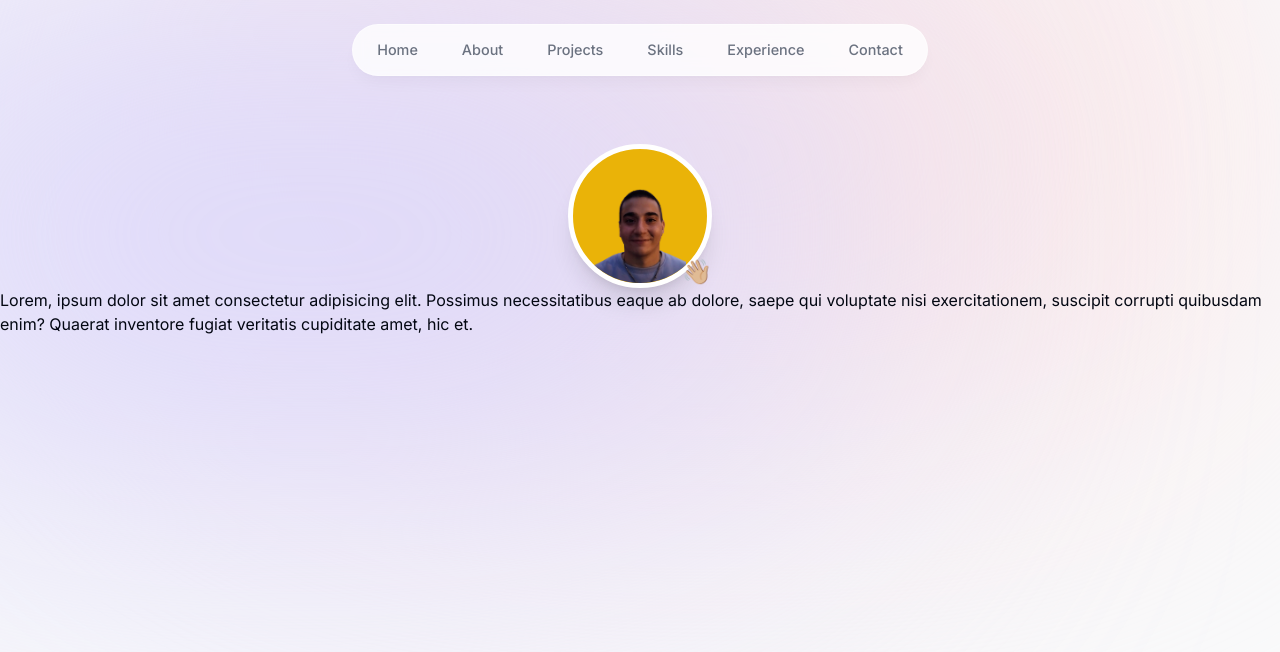
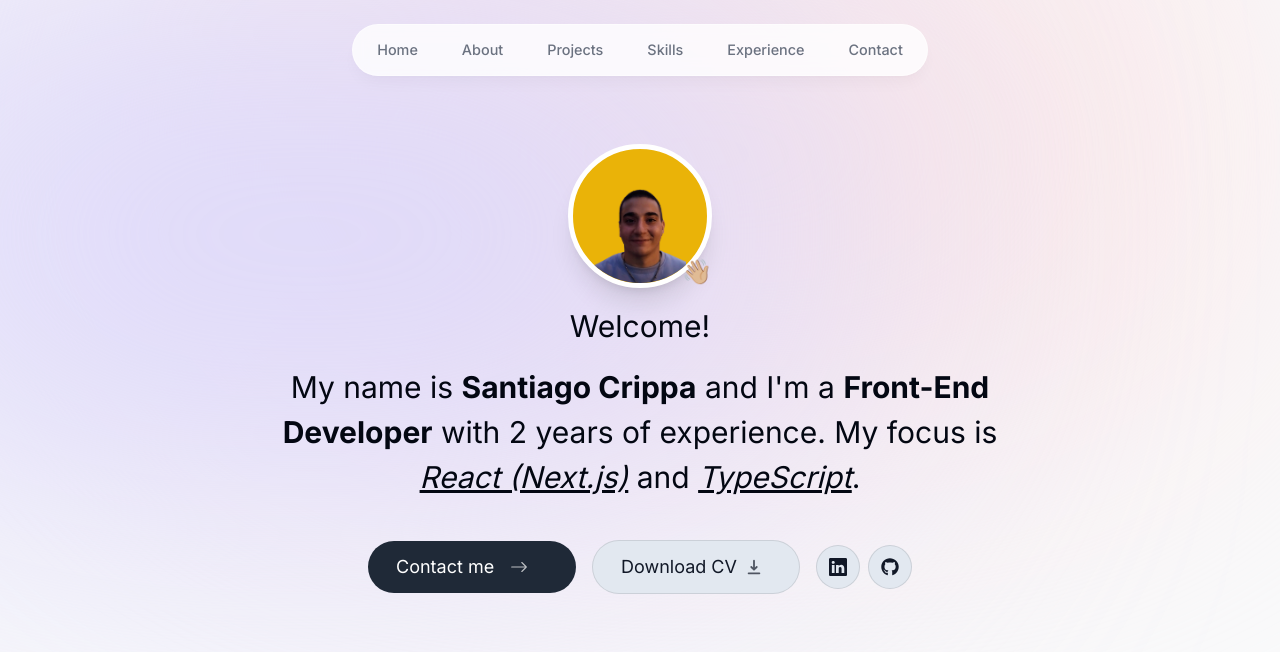
Before and after one commit to sjcrippa/portfolio_3.0, a Next.js app: page / in a window 1280 px wide. Shown: the top 652 px of the page. Built offline with nearby package versions, Linux system fonts and the light colour scheme.

Commit message:
hero develop

```diff
--- a/src/app/page.tsx
+++ b/src/app/page.tsx
@@ -4,7 +4,7 @@ import Hero from '@/components/Hero'
 
 export default function Home() {
   return (
-    <main className=''>
+    <main className='flex flex-col items-center px-4'>
       <Hero />
     </main>
   )
--- a/src/components/Hero.tsx
+++ b/src/components/Hero.tsx
@@ -4,10 +4,14 @@ import Image from "next/image";
 import { motion } from "framer-motion";
 
 import profile from "/public/profile.png"
+import ContactMeBtn from "./buttons/ContactMeBtn";
+import DownloadCvBtn from "./buttons/DownloadCvBtn";
+import { BsLinkedin } from "react-icons/bs";
+import { FaGithub, FaGithubSquare } from "react-icons/fa";
 
 export default function Hero() {
   return (
-    <section>
+    <section className="max-w-[50rem] mb-28 text-center sm:mb-0">
       <div className="flex justify-center items-center">
         <div className="relative">
           <motion.div
@@ -42,9 +46,40 @@ export default function Hero() {
         </div>
       </div>
 
-      <p>
-        Lorem, ipsum dolor sit amet consectetur adipisicing elit. Possimus necessitatibus eaque ab dolore, saepe qui voluptate nisi exercitationem, suscipit corrupti quibusdam enim? Quaerat inventore fugiat veritatis cupiditate amet, hic et.
-      </p>
+      <motion.div
+        className="mb-10 mt-4 px-4 text-2xl !leading-[1.5] sm:text-3xl"
+        initial={{ opacity: 0, y: 100 }}
+        animate={{ opacity: 1, y: 0 }}
+      >
+        <h1 className="mb-2 sm:mb-4">Welcome!</h1>{" "}
+        <p>
+          <span>My name is <strong>Santiago Crippa</strong> and</span> {" "}
+          <span>I'm a <strong>Front-End Developer</strong> with 2 years of experience.</span>{" "}
+          <span>My focus is</span>{" "}
+          <span className="underline italic">React (Next.js)</span>
+          <span> and </span>
+          <span className="underline italic">TypeScript</span>.
+        </p>
+      </motion.div>
+
+      <motion.div className="flex flex-col sm:flex-row items-center justify-center gap-4 px-4 text-lg"
+        initial={{ opacity: 0, y: 100 }}
+        animate={{ opacity: 1, y: 0 }}
+        transition={{
+          delay: 0.5
+        }}
+      >
+        <ContactMeBtn />
+        <DownloadCvBtn />
+        <div className="flex gap-2 sm:flex-none">
+          <a href="https://www.linkedin.com/in/santiago-julian-crippa/" target="_blank" className="bg-slate-200  text-gray-900 p-3 py-3 flex items-center gap-2 rounded-full outline-none focus:scale-[1.15] hover:scale-[1.15] hover:bg-slate-300 active:scale-105 transition border border-black/10">
+            <BsLinkedin />
+          </a>
+          <a href="https://github.com/sjcrippa" target="_blank" className="bg-slate-200  text-gray-900 p-3 py-3 flex items-center gap-2 rounded-full outline-none focus:scale-[1.15] hover:scale-[1.15] hover:bg-slate-300 active:scale-105 transition border border-black/10">
+            <FaGithub />
+          </a>
+        </div>
+      </motion.div>
     </section>
   )
 }
--- /dev/null
+++ b/src/components/buttons/ContactMeBtn.tsx
@@ -0,0 +1,12 @@
+import Link from 'next/link'
+import { BsArrowRight } from 'react-icons/bs'
+
+export default function ContactMeBtn() {
+  return (
+    <button className='w-[13rem]'>
+      <Link href='#contact' className='group bg-gray-800 text-white px-7 py-3 flex items-center gap-4 rounded-full outline-none focus:scale-110 hover:scale-110 hover:bg-gray-950 active:scale-105 transition'>
+        Contact me <BsArrowRight className='opacity-70 group-hover:translate-x-2 transition' />
+      </Link>
+    </button>
+  )
+}
--- /dev/null
+++ b/src/components/buttons/DownloadCvBtn.tsx
@@ -0,0 +1,11 @@
+import React from 'react'
+import { HiDownload } from "react-icons/hi";
+export default function DownloadCvBtn() {
+  return (
+    <button className='w-[13rem]'>
+      <a href='/CV.pdf' download={true} className='group bg-slate-200  text-gray-900 px-7 py-3 flex items-center gap-2 rounded-full outline-none focus:scale-110 hover:scale-110 hover:bg-slate-300 active:scale-105 transition border border-black/10'>
+        Download CV <HiDownload className='opacity-70 group-hover:translate-y-1 transition' />
+      </a>
+    </button>
+  )
+}
```
Also changed, not shown: .eslintrc.json.
